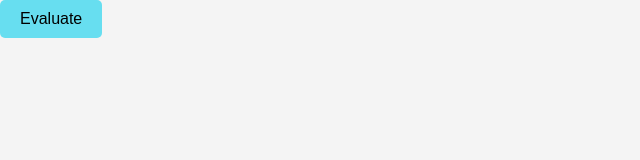
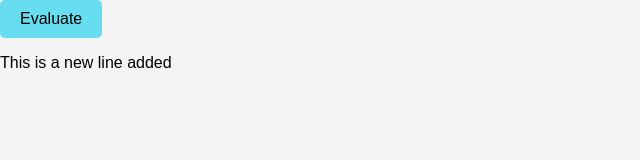
Before and after one commit to WenHao1223/evaluation-tech, a website: page index.html in a window 1280 px wide. Shown: the whole page, without its empty margins (0-640 px from the left). Drawn offline with Linux system fonts and the light colour scheme.

Commit message:
Add new line

```diff
--- a/index.html
+++ b/index.html
@@ -8,6 +8,7 @@
 </head>
 <body>
     <button id="evaluateBtn">Evaluate</button>
+    <p>This is a new line added</p>
     <script src="scripts.js"></script>
 </body>
 </html>
```
